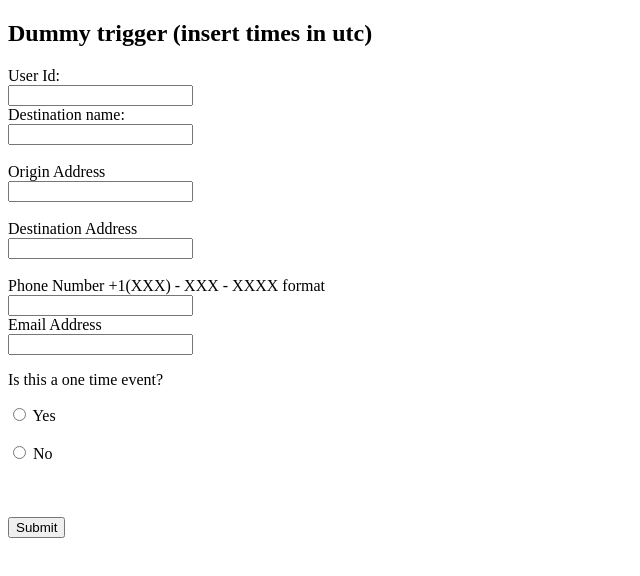
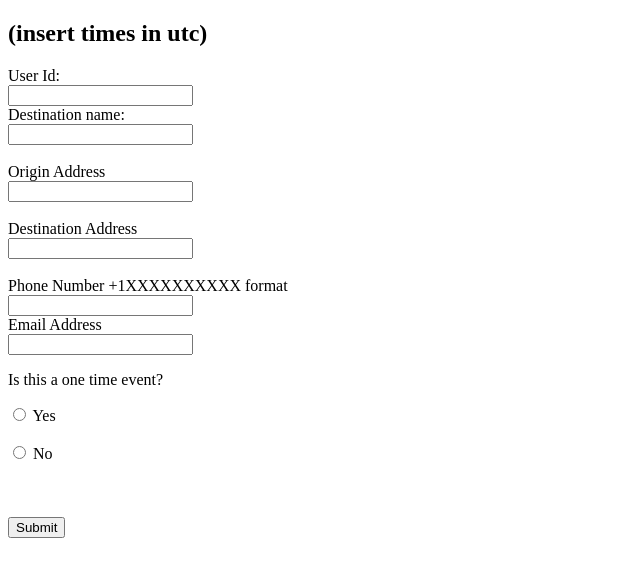
Before and after one commit to esantanamat/google-alert-project, a plain HTML site: page frontend/index.html in a window 1280 px wide. Shown: the whole page, without its empty margins (0-640 px from the left). Drawn offline with Linux system fonts and the light colour scheme.

Commit message:
making frontend neater

```diff
--- a/frontend/index.html
+++ b/frontend/index.html
@@ -3,7 +3,7 @@
 
 <body>
 
-    <h2>Dummy trigger (insert times in utc)</h2>
+    <h2>(insert times in utc)</h2>
 
     <form id="notificationForm">
         <label for="user_id">User Id:</label><br>
@@ -14,7 +14,7 @@
         <input type="text" id="origin_address" name="origin_address"><br><br>
         <label for="destination_address">Destination Address</label><br>
         <input type="text" id="destination_address" name="destination_address"><br><br>
-        <label for="phone_number">Phone Number +1(XXX) - XXX - XXXX format</label><br>
+        <label for="phone_number">Phone Number +1XXXXXXXXXX format</label><br>
         <input type="text" id="phone_number" name="phone_number"><br>
         <label for="email_address">Email Address</label><br>
         <input type="text" id="email_address" name="email_address"><br>
```
